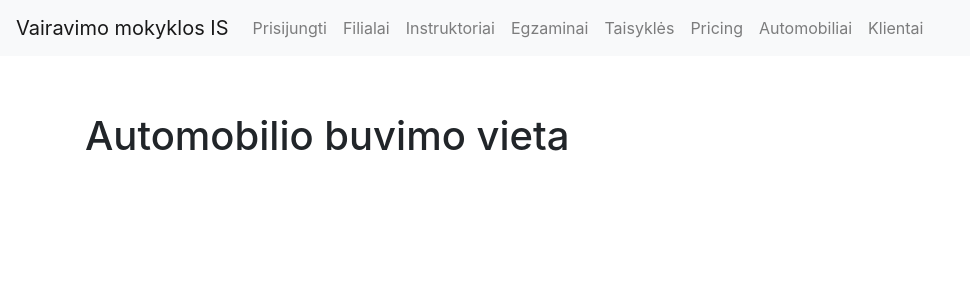
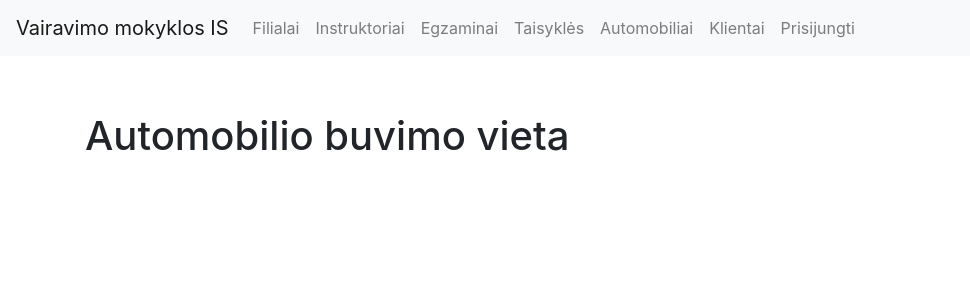
Before and after one commit to LukasKez/Vairavimo_Mokyklos_IS, a Symfony app: template templates/automobiliai/vieta.html.twig in a window 1280 px wide. Shown: the top 300 px of the page, without its empty margins (0-970 px from the left). Run offline with Twig, Linux system fonts and the light colour scheme; the template is opened without the code that fills it, so the values that code supplies are empty; some libraries are stand-ins or nearby versions.

Commit message:
navbar fix

```diff
--- a/templates/base.html.twig
+++ b/templates/base.html.twig
@@ -18,17 +18,15 @@
             </button>
             <div class="collapse navbar-collapse" id="navbarNavAltMarkup">
                 <div class="navbar-nav">
-                    <a class="nav-item nav-link" href="{{ path('app_prisijungimas') }}">Prisijungti</a>
                     <a class="nav-item nav-link" href="{{ path('app_filialai') }}">Filialai</a>
 					<a class="nav-item nav-link" href="{{ path('app_instruktoriai') }}">Instruktoriai</a>
-
                     <a class="nav-item nav-link" href="{{ path('app_egzaminai') }}">Egzaminai</a>
                     <a class="nav-item nav-link" href="{{ path('app_perziuretiTaisykles') }}">Taisyklės</a>
-                    <a class="nav-item nav-link" href="#">Pricing</a>
                     <a class="nav-item nav-link" href="{{ path('app_automobiliai') }}">Automobiliai</a>
                     <a class="nav-item nav-link" href="{{ path('app_klientai') }}">Klientai</a>
+                    <a class="nav-item nav-link" href="{{ path('app_prisijungimas') }}">Prisijungti</a>
+                </div>
 
-                </div>
             </div>
         </nav>
     {% endblock %}
```
